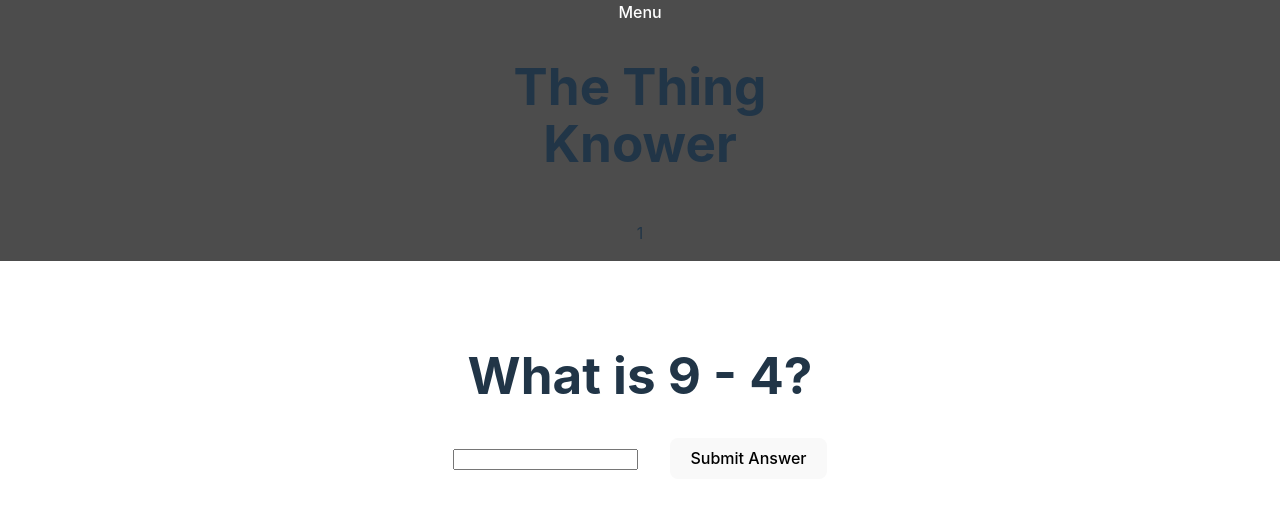
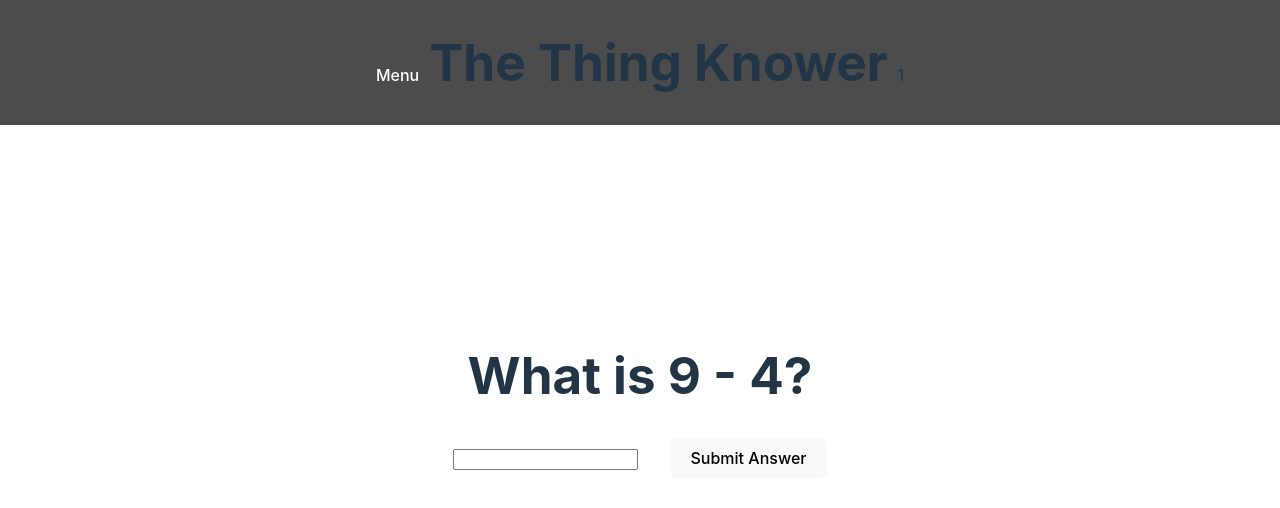
Before and after one commit to FtpApoc/The-Thing-Knower, a React (Vite) app: page /Content in a window 1280 px wide. Shown: the top 508 px of the page. Built offline with nearby package versions, Linux system fonts and the light colour scheme.

Commit message:
0.3 prep

```diff
--- a/src/App.css
+++ b/src/App.css
@@ -21,11 +21,10 @@
 /* Content Component */
 .Header {
     background-color: #4c4c4c;
-    padding-inline: 0vmax;
+    width: 100vw;
     position: fixed;
     top: 0;
     left: 0;
-    padding-inline: 33.33vw;
 }
 .Header h1{
     display: inline-block;
--- a/src/components/content/Visualiser.jsx
+++ b/src/components/content/Visualiser.jsx
@@ -15,8 +15,10 @@ const QnA = ({answer,question,nextQuestion}) => {
                 setUserAns("");
                 nextQuestion();
             },1200)
-
-        } else {
+        } else if (uAnswer.value == "idk"){
+            setUserAns("");
+            nextQuestion();
+        } else{
             setCorrect(false)
         }
 
--- a/src/components/content/categories/CountryData/CountryData.js
+++ b/src/components/content/categories/CountryData/CountryData.js
@@ -4,7 +4,7 @@ import { getRandomNumber } from '../../../Utilities';
 const CountryData = () => {
     const country = capitals[getRandomNumber(capitals.length)]
 
-    const question = (`What is the Capital of ${country["country"]}`)
+    const question = (`What is the Capital of ${country["country"]}?`)
     const answer = country["city"]
 
     console.log(answer)
```
